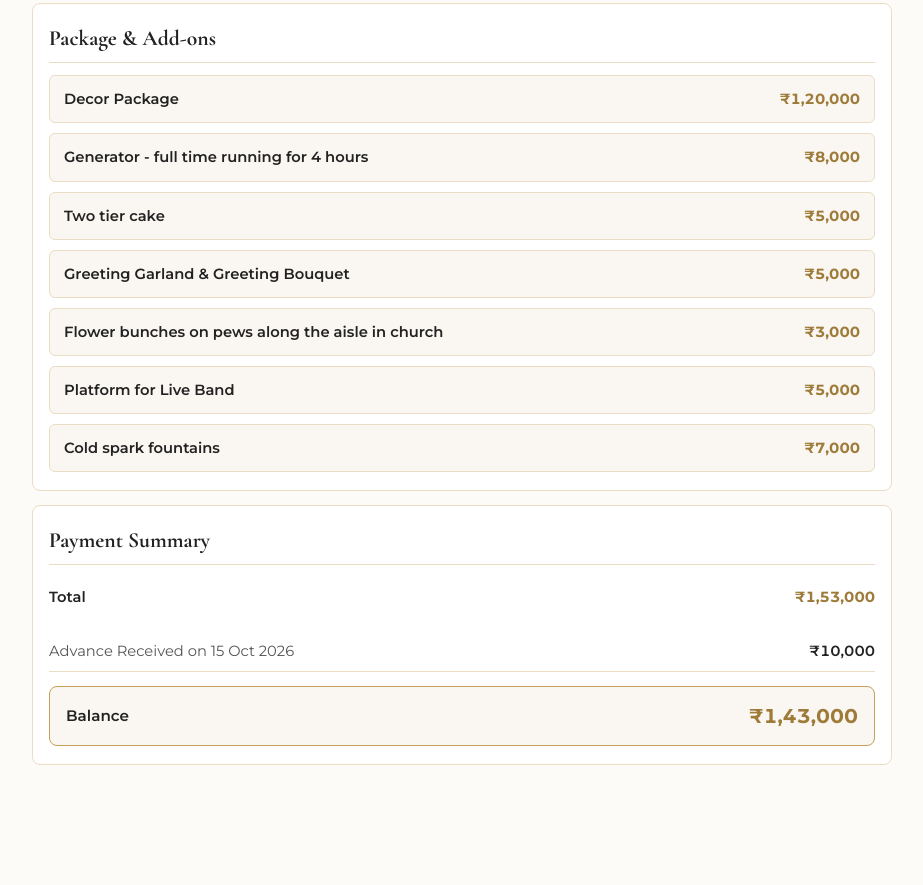
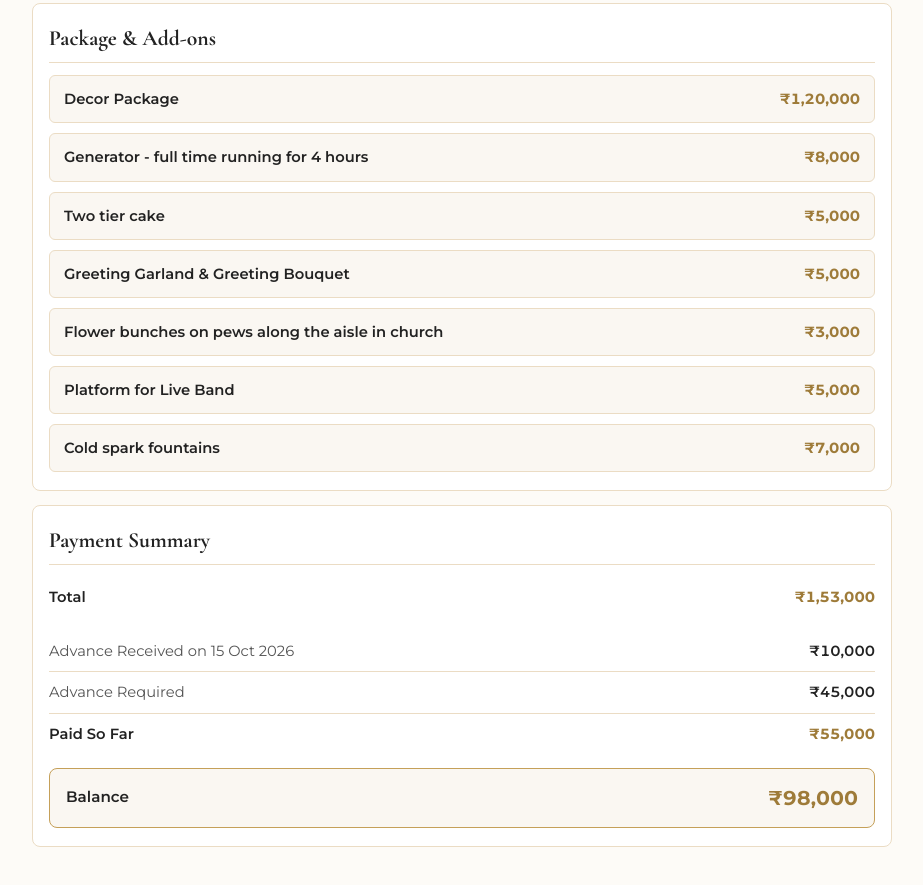
Before and after one commit to ivoryeventz-ops/Ivory-Packages, a plain HTML site: page IV-007-251126/payment.html in a window 1280 px wide. Shown: the part 261-1146 px from the top of the page, without its empty margins (178-1101 px from the left). Before the commit the page ends 1076 px from the top, so only its background shows below. Drawn offline with nearby package versions, Linux system fonts and the light colour scheme.

Commit message:
Payment details - Jerin 2026-11-25

```diff
--- a/IV-007-251126/payment.html
+++ b/IV-007-251126/payment.html
@@ -56,13 +56,15 @@
     <div class="sum-row strong"><span>Total</span><span class="amount">&#8377;1,53,000</span></div>
     <div class="sum-gap"></div>
     <div class="sum-row"><span>Advance Received on 15 Oct 2026</span><span class="amount">&#8377;10,000</span></div>
+    <div class="sum-row"><span>Advance Required</span><span class="amount">&#8377;45,000</span></div>
+    <div class="sum-row strong"><span>Paid So Far</span><span class="amount">&#8377;55,000</span></div>
     <div class="total-row-card">
       <div class="total-row-title">Balance</div>
-      <div class="total-row-amount">&#8377;1,43,000</div>
+      <div class="total-row-amount">&#8377;98,000</div>
     </div>
   </div>
 </div>
 
-<script type="application/json" id="ivory-payment-data">{"items":[{"name":"Decor Package","amount":120000},{"name":"Generator - full time running for 4 hours","amount":8000},{"name":"Two tier cake","amount":5000},{"name":"Greeting Garland & Greeting Bouquet","amount":5000},{"name":"Flower bunches on pews along the aisle in church","amount":3000},{"name":"Platform for Live Band","amount":5000},{"name":"Cold spark fountains","amount":7000}],"total":153000,"discount":0,"adv":[{"label":"Advance Received on 15 Oct 2026","amount":"10000"}]}</script>
+<script type="application/json" id="ivory-payment-data">{"items":[{"name":"Decor Package","amount":120000},{"name":"Generator - full time running for 4 hours","amount":8000},{"name":"Two tier cake","amount":5000},{"name":"Greeting Garland & Greeting Bouquet","amount":5000},{"name":"Flower bunches on pews along the aisle in church","amount":3000},{"name":"Platform for Live Band","amount":5000},{"name":"Cold spark fountains","amount":7000}],"total":153000,"discount":0,"adv":[{"label":"Advance Received on 15 Oct 2026","amount":"10000"},{"label":"Advance Required","amount":"45000"}]}</script>
 </body>
 </html>
```
